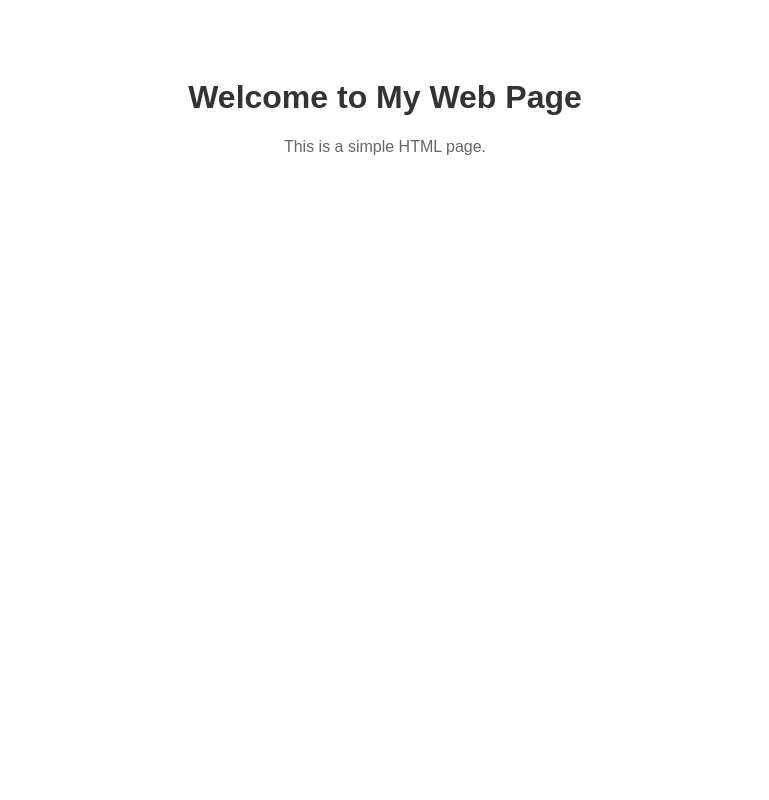
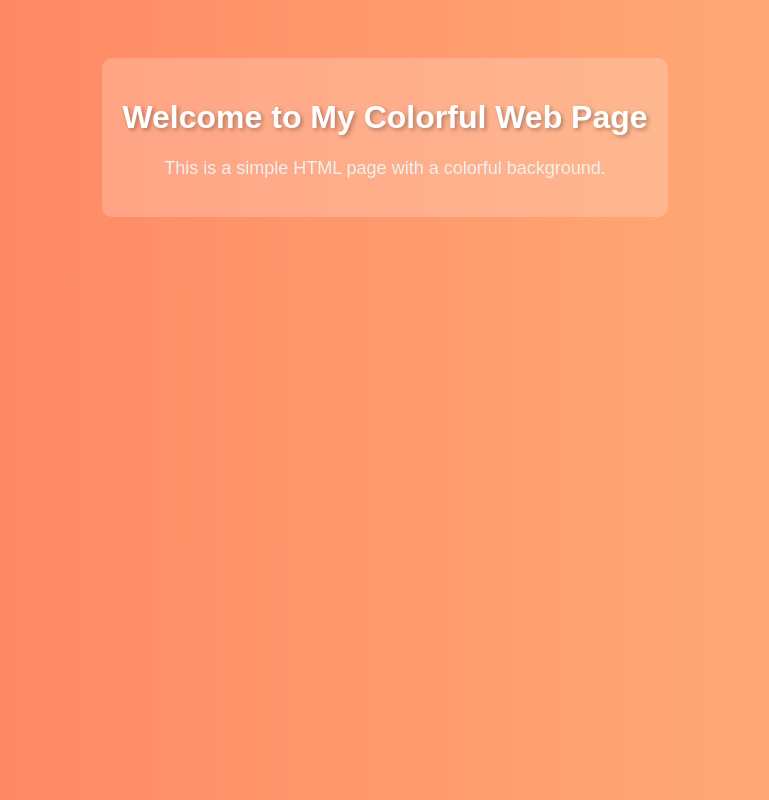
Before and after one commit to VeerRana2004/AWSdevops, a plain HTML site: page index.html in a window 1280 px wide. Shown: the whole page, without its empty margins (255-1024 px from the left). Drawn offline with Linux system fonts and the light colour scheme.

Commit message:
Update index.html

```diff
--- a/index.html
+++ b/index.html
@@ -3,23 +3,35 @@
 <head>
     <meta charset="UTF-8">
     <meta name="viewport" content="width=device-width, initial-scale=1.0">
-    <title>My Web Page</title>
+    <title>My Colorful Web Page</title>
     <style>
         body {
             font-family: Arial, sans-serif;
             text-align: center;
             padding: 50px;
+            background: linear-gradient(to right, #ff7e5f, #feb47b);
+            color: white;
         }
         h1 {
-            color: #333;
+            color: #fff;
+            text-shadow: 2px 2px 4px rgba(0, 0, 0, 0.3);
         }
         p {
-            color: #666;
+            color: #f0f0f0;
+            font-size: 18px;
+        }
+        .container {
+            background: rgba(255, 255, 255, 0.2);
+            padding: 20px;
+            border-radius: 10px;
+            display: inline-block;
         }
     </style>
 </head>
 <body>
-    <h1>Welcome to My Web Page</h1>
-    <p>This is a simple HTML page.</p>
+    <div class="container">
+        <h1>Welcome to My Colorful Web Page</h1>
+        <p>This is a simple HTML page with a colorful background.</p>
+    </div>
 </body>
 </html>
```
